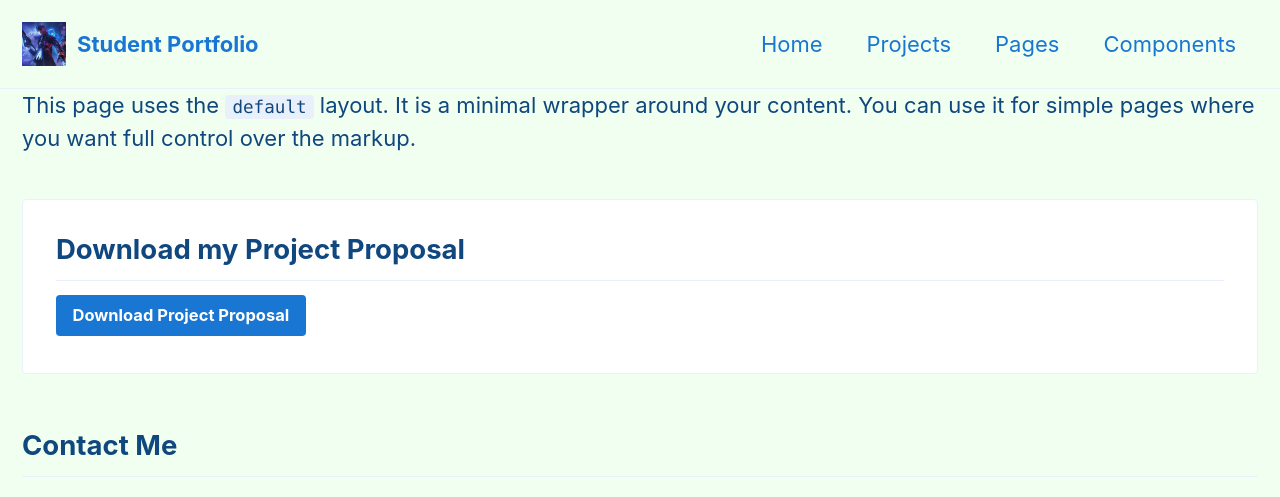
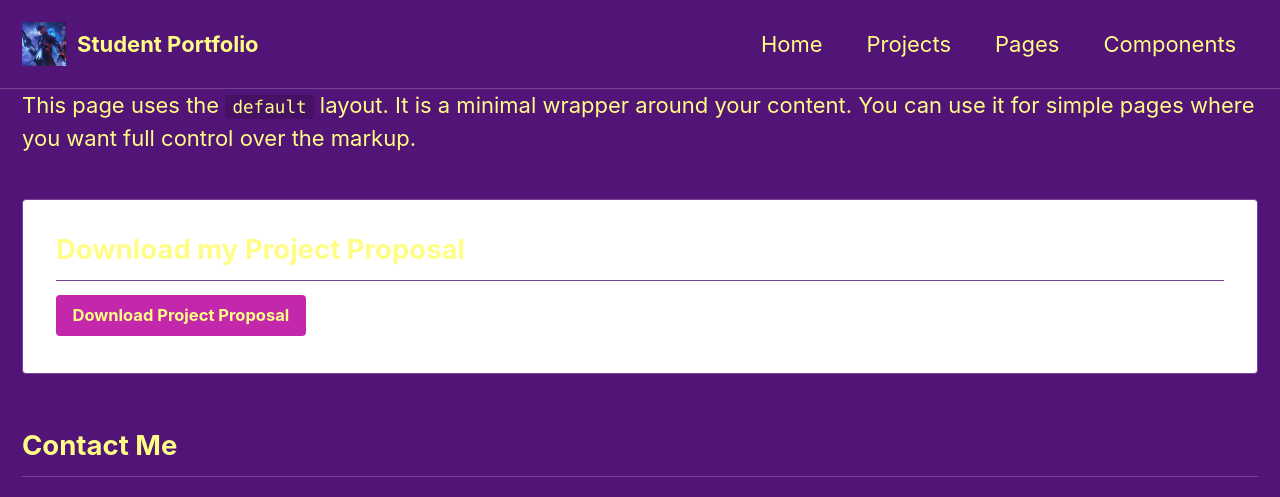
Before and after one commit to Shanester555/Shanester555.github.io, a Jekyll site: the page built from _pages/page-default.md, in a window 1280 px wide. Shown: the top 497 px of the page. Built offline with Jekyll 4.4.1, drawn with Linux system fonts in a browser that asks for light colours; grey boxes are pictures that could not be loaded.

Commit message:
Update _config.yml

```diff
--- a/_config.yml
+++ b/_config.yml
@@ -12,7 +12,7 @@ masthead_title: # overrides the website title displayed in the masthead, use " "
 copyright: # "copyright" name, defaults to site.title
 copyright_url: # "copyright" URL, defaults to site.url
 # Theme settings (used by the existing CSS)
-minimal_mistakes_skin    : "aqua" # "default", "aqua", "contrast", "dark", "dirt", "neon", "mint", "plum", "sunrise"
+minimal_mistakes_skin    : "plum" # "default", "aqua", "contrast", "dark", "dirt", "neon", "mint", "plum", "sunrise"
 favicon: "/assets/images/favicon.png" # Favicon path (update this file)
 favicon_version: 1 # Increment to force browsers to refresh the favicon
 
```
